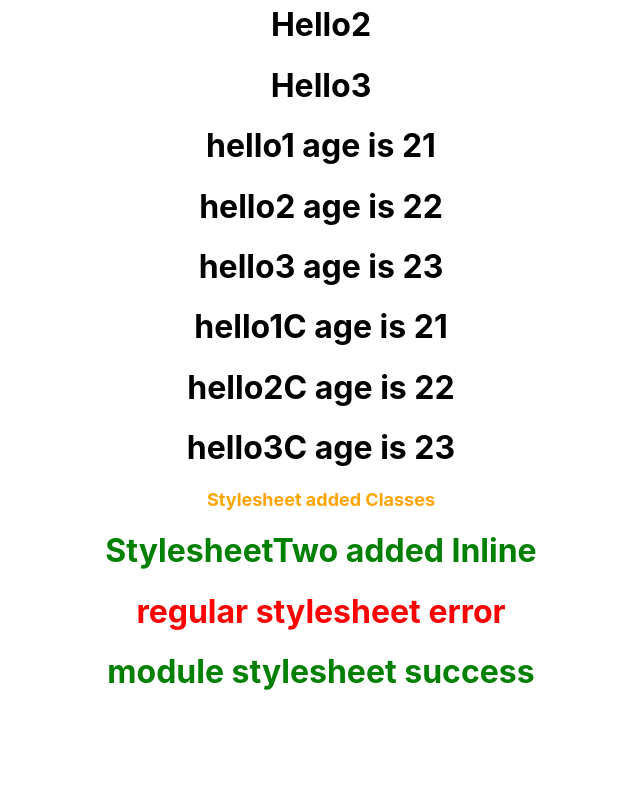
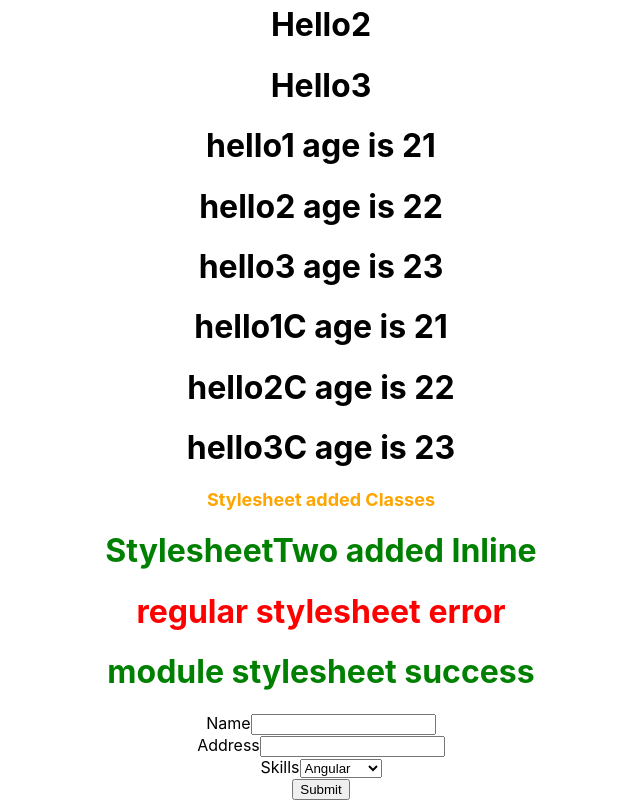
Before and after one commit to sanjay-personal/Reactjs_tutorial, a React (Create React App) app in the folder learning/: page / in a window 1280 px wide. Shown: the part 1723-2523 px from the top of the page, without its empty margins (319-959 px from the left). Before the commit the page ends 2436 px from the top, so only its background shows below. Built offline with nearby package versions, Linux system fonts and the light colour scheme.

Commit message:
added Form

```diff
--- a/learning/src/App.js
+++ b/learning/src/App.js
@@ -28,6 +28,7 @@ import Stylesheet from './components/functional/Stylesheet';
 import StylesheetTwo from './components/functional/StylesheetTwo';
 import './components/MystyleTwo.css'
 import stylesheet from './components/MystyleModule.module.css'
+import FormC from './components/classes/FormC';
 
 
 
@@ -80,7 +81,7 @@ function App() {
       <StylesheetTwo />
       <h1 className='error'>regular stylesheet error</h1>
       <h1 className={stylesheet.success}>module stylesheet success</h1>
-
+      <FormC />
     </div>
   );
 }
--- /dev/null
+++ b/learning/src/components/classes/FormC.js
@@ -0,0 +1,61 @@
+import React, { Component } from 'react'
+
+class FormC extends Component {
+    constructor() {
+        super()
+        this.state = {
+            name: '',
+            address: '',
+            skills: 'angular'
+        }
+    }
+    changeName = (event) => {
+        this.setState({
+            name: event.target.value
+        })
+    }
+    changeAddress = (event) => {
+        this.setState({
+            address: event.target.value
+        })
+    }
+    changeSkills = (event) => {
+        this.setState({
+            skills: event.target.value
+        })
+    }
+    changeSubmit = (event) => {
+        alert(`form submitted ${this.state.name} ${this.state.address} ${this.state.skills}`)
+        event.preventDefault();
+    }
+    render() {
+        return (
+            <div>
+
+
+                <form onSubmit={this.changeSubmit}>
+                    <div>
+                        <label>Name</label>
+                        <input value={this.state.name} onChange={this.changeName} />
+                    </div>
+                    <div>
+                        <label>Address</label>
+                        <input value={this.state.address} onChange={this.changeAddress} />
+                    </div>
+                    <div>
+                        <label>Skills</label>
+                        <select value={this.state.skills} onChange={this.changeSkills} >
+                            <option value="angular">Angular</option>
+                            <option value="React">React</option>
+                            <option value="Javascript">Javascript</option>
+
+                        </select>
+                    </div>
+                    <button type='submit'>Submit</button>
+                </form>
+            </div>
+        )
+    }
+}
+
+export default FormC
```
